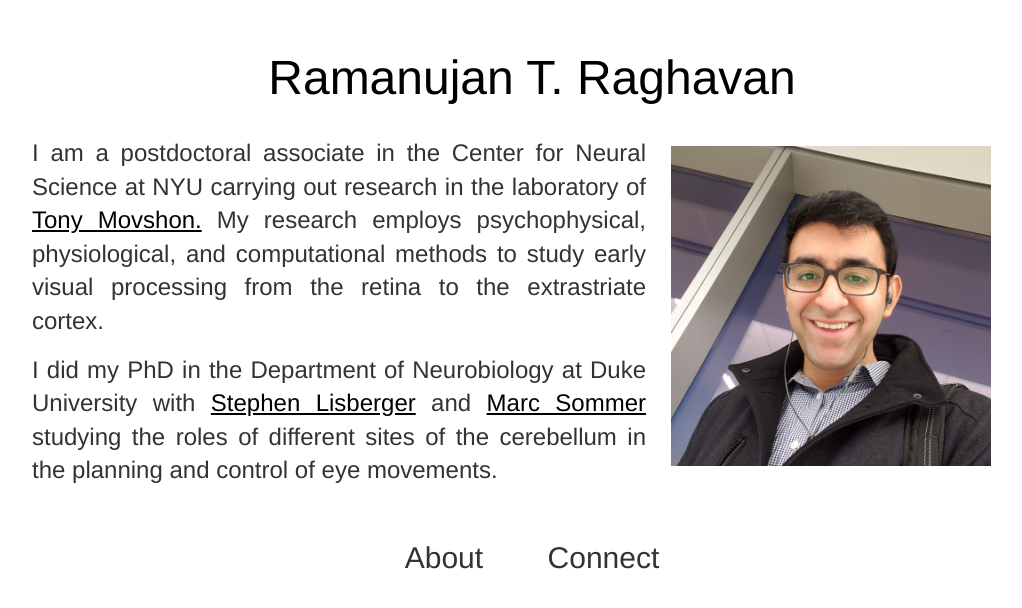
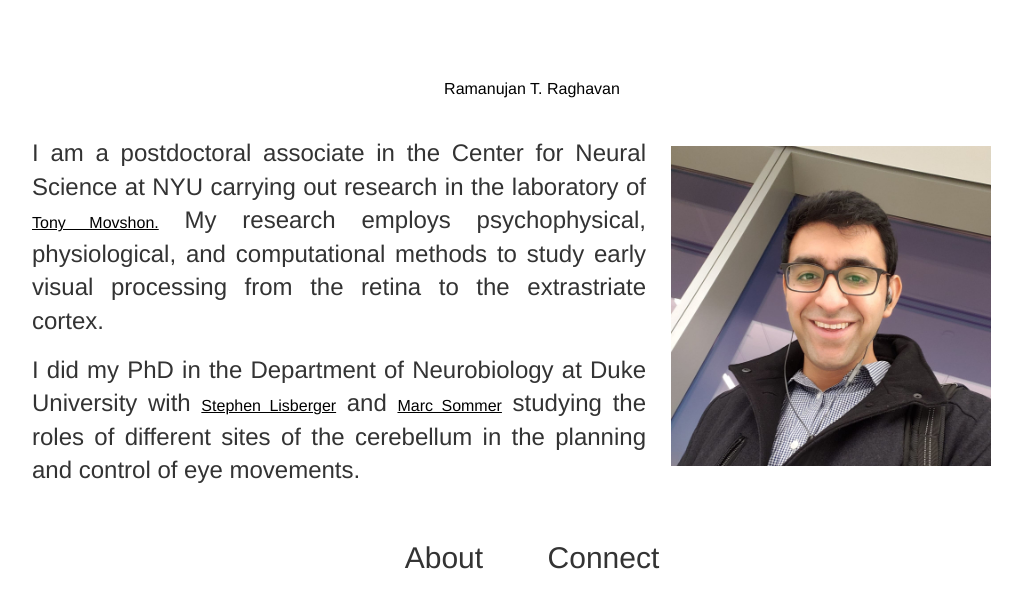
Before and after one commit to rtraghavan/rtraghavan.github.io, a Jekyll site: the page built from index.html, in a window 1280 px wide. Shown: the top 608 px of the page, without its empty margins (108-1130 px from the left). Built offline with Jekyll 4.4.1, drawn with Linux system fonts in a browser that asks for light colours.

Commit message:
Update main.css

```diff
--- a/css/main.css
+++ b/css/main.css
@@ -27,6 +27,7 @@ body {
 
 
 a {
+  font: 16px/1.4 "Helvetica", sans-serif;
   outline: 0;
   color: #000;
   text-decoration: underline;
```
